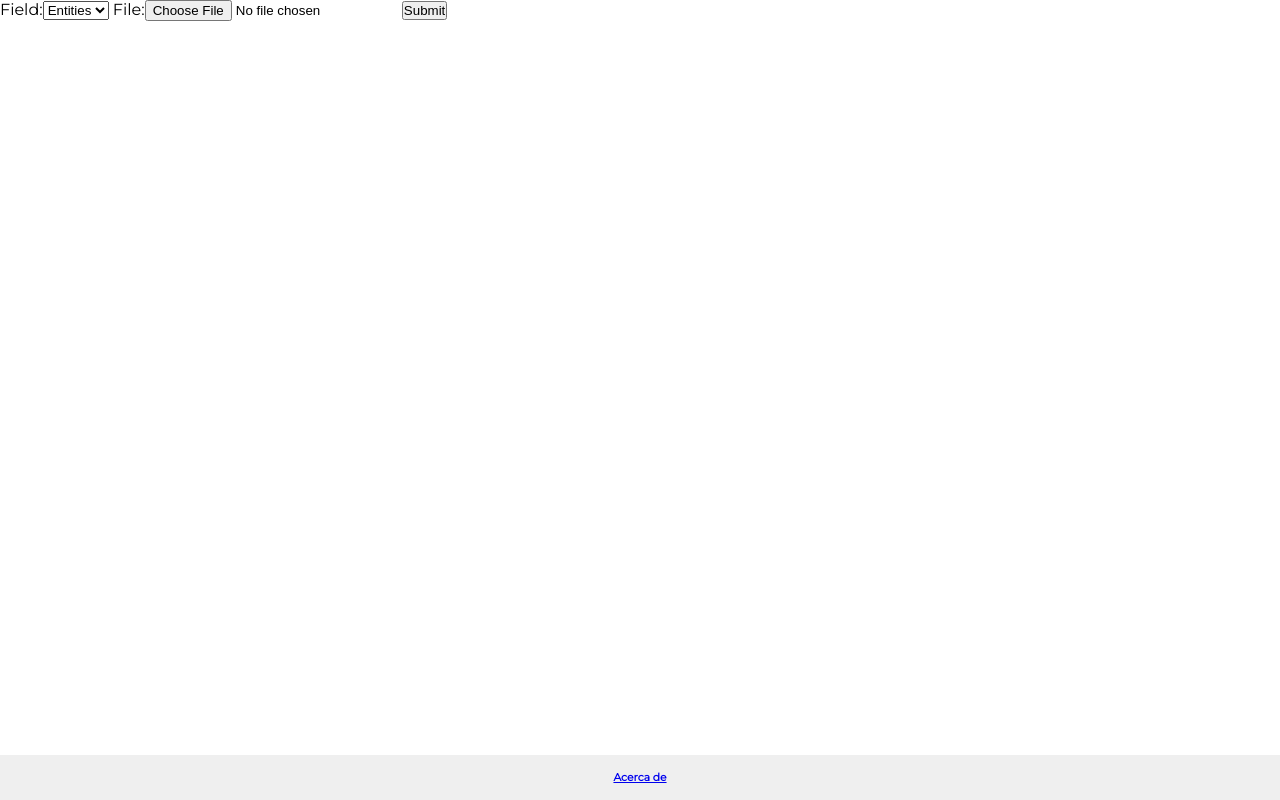
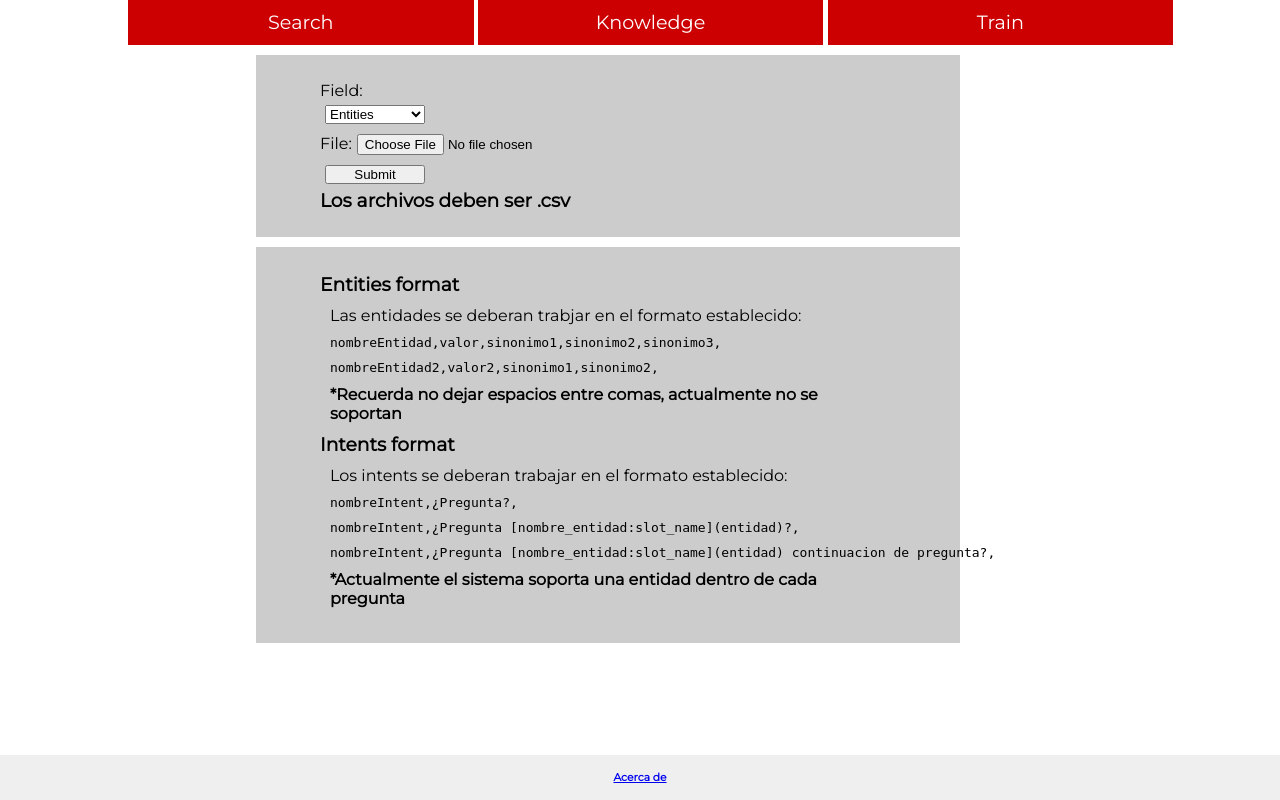
Before and after one commit to astandre/chatbot-system, a Django app: page /engine/upload/ in a window 1280 px wide. Run offline with Django 3.2, Linux system fonts and the light colour scheme.

Commit message:
applying styles for system #11

```diff
--- a/static/base_style.css
+++ b/static/base_style.css
@@ -6,6 +6,28 @@ body{
     background-color: white;
     font-family: 'Montserrat', sans-serif;
 }
+header nav ul li{
+    text-decoration: none;
+    display: inline-block;
+    width: 30%;
+    height: 35px;
+    background-color:#cc0000 ;
+    padding-top: 10px;
+    text-align: center;
+}
+header nav ul li:hover{
+    background-color:#ff3232 ;
+}
+header nav ul li a {
+    text-decoration: none;
+    color: white;
+    font-size: larger;
+}
+header nav ul{
+    width: 90%;
+    margin-left: 10%;
+}
+
 footer {
     position: absolute;
     right: 0;
--- a/static/nluengine/css/search_style.css
+++ b/static/nluengine/css/search_style.css
@@ -1,8 +1,3 @@
-li {
-    text-decoration: none;
-    text-align: center;
-}
-
 h1 {
     color: #cc0000;
     text-align: center;
--- /dev/null
+++ b/static/nluengine/css/upload_style.css
@@ -0,0 +1,30 @@
+form,#hint-info{
+    background-color: #cccccc;
+    padding: 2% 5%;
+    margin: 10px 20%;
+    width: 45%;
+    position: relative;
+}
+p,pre{
+    margin: 10px;
+}
+select{
+    width: 100px;
+     display: block;
+}
+input[type=submit]{
+     width : 100px;
+    display: block;
+}
+input {
+  width : 300px;
+
+
+  -webkit-box-sizing: border-box; /* For legacy WebKit based browsers */
+     -moz-box-sizing: border-box; /* For legacy (Firefox <29) Gecko based browsers */
+          box-sizing: border-box;
+}
+
+select, input{
+    margin: 5px;
+}
--- a/templates/base.html
+++ b/templates/base.html
@@ -10,18 +10,27 @@
     <meta name="description" content="NLU system">
     <script src="https://code.jquery.com/jquery-1.12.4.min.js"></script>
     <link href="https://fonts.googleapis.com/css?family=Montserrat" rel="stylesheet">
-    <link rel="stylesheet"  type="text/css" href="{% static 'base_style.css' %}">
+    <link rel="stylesheet" type="text/css" href="{% static 'base_style.css' %}">
     {% block header %}
     {% endblock %}
     <title>{% block title %}{% endblock %}  </title>
 
 </head>
 <body>
+<header>
+    <nav>
+        <ul>
+            <li><a href="{% url 'search' %}"> Search</a></li>
+            <li><a href="{% url 'knowledge' %}">Knowledge</a></li>
+            <li><a href="{% url 'upload_file' %}">Train</a></li>
+        </ul>
+    </nav>
+</header>
 {% block main %}
 
 {% endblock %}
 <footer>
-		<h6><a href="https://github.com/astandre/chatbot-system"> Acerca de</a></h6>
+    <h6><a href="https://github.com/astandre/chatbot-system"> Acerca de</a></h6>
     {% block footer %}
     {% endblock %}
 </footer>
--- a/templates/nluengine/upload.html
+++ b/templates/nluengine/upload.html
@@ -1,9 +1,29 @@
 {% extends 'base.html' %}
 {% load static %}
+{% block header %}
+    <link rel="stylesheet" type="text/css" href="{% static 'nluengine/css/upload_style.css' %}">
+{% endblock %}
+{% block title %}Upload new files to train{% endblock %}
 {% block main %}
-<form action="" method="post" enctype="multipart/form-data">
-    {% csrf_token %}
-    {{ form }}
-    <input type="submit" value="Submit">
-</form>
+    <form action="" method="post" enctype="multipart/form-data">
+        {% csrf_token %}
+        {{ form }}
+        <input type="submit" value="Submit">
+    <h3>Los archivos deben ser .csv</h3>
+    </form>
+    <div id="hint-info">
+        <h3>Entities format</h3>
+        <p>Las entidades se deberan trabjar en el formato establecido:</p>
+        <pre>nombreEntidad,valor,sinonimo1,sinonimo2,sinonimo3,</pre>
+        <pre>nombreEntidad2,valor2,sinonimo1,sinonimo2,</pre>
+        <p><b>*Recuerda no dejar espacios entre comas, actualmente no se soportan</b></p>
+        <h3>Intents format</h3>
+        <p>Los intents se deberan trabajar en el formato establecido:</p>
+        <pre>nombreIntent,¿Pregunta?,</pre>
+        <pre>nombreIntent,¿Pregunta [nombre_entidad:slot_name](entidad)?,</pre>
+        <pre>nombreIntent,¿Pregunta [nombre_entidad:slot_name](entidad) continuacion de pregunta?,</pre>
+        <p><b>*Actualmente el sistema soporta una entidad dentro de cada pregunta</b></p>
+    </div>
+
+
 {% endblock %}
```
Also changed, not shown: static/nluengine/css/knowledge_style.css (+30 -1 lines), templates/nluengine/knowledge.html (+29 -3 lines).
